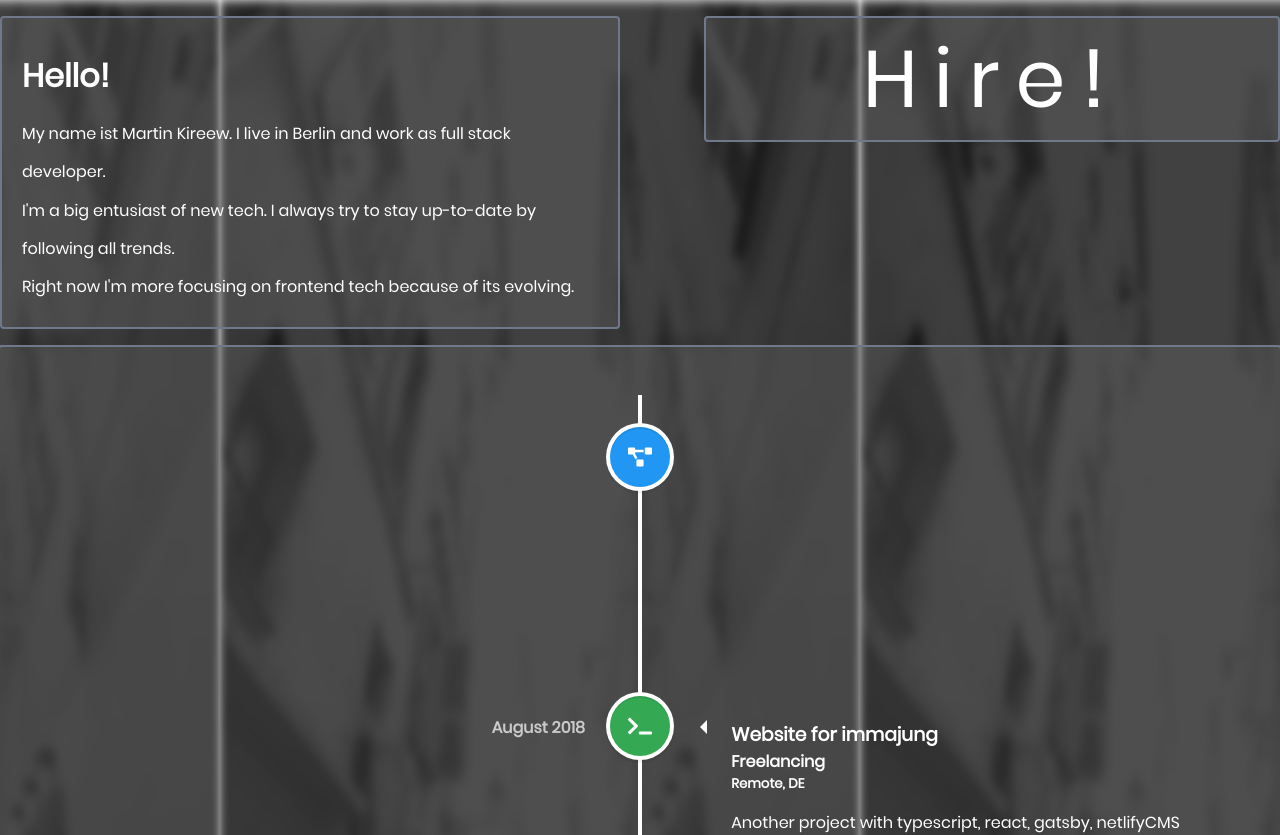
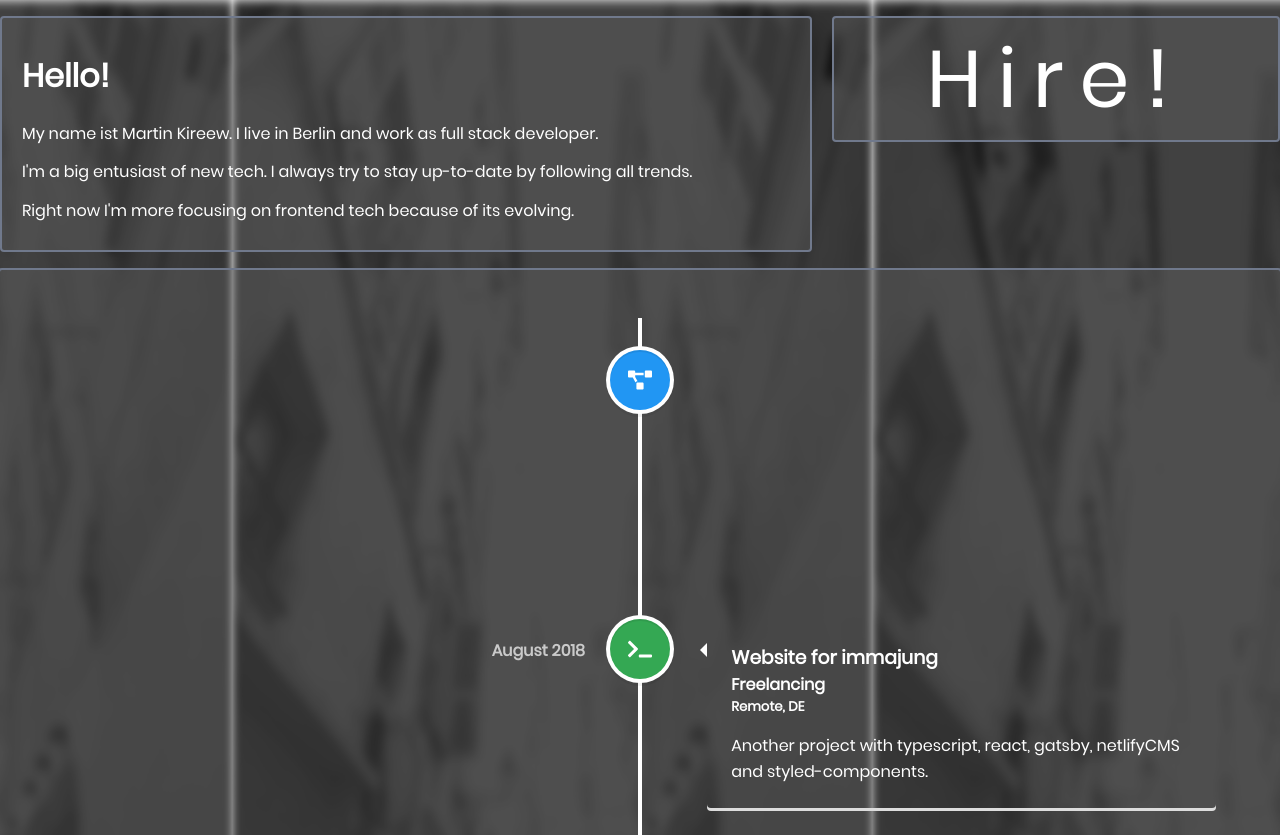
Before and after one commit to makiri1993/my-website, a React app: page / in a window 1280 px wide. Shown: the top 835 px of the page. Built offline with nearby package versions, Linux system fonts and the light colour scheme; the HTML template or start-up script is replaced by a standard one.

Commit message:
fix bordershadow color

```diff
--- a/src/definitions.ts
+++ b/src/definitions.ts
@@ -10,7 +10,7 @@ export const Border = {
 }
 export const Shadow = {
   light:
-    '4px 4px 40px 10px rgba(0, 0, 0, 0.2), 0 6px 20px 0 rgba(0, 0, 0, 0.19)'
+    '4px 4px 40px 10px rgba(255, 64, 0, 0.2), 0 6px 20px 0 rgba(255, 64, 0, 0.19)'
 }
 
 export const BackgroundColor = {
--- a/src/scenes/SinglePage.tsx
+++ b/src/scenes/SinglePage.tsx
@@ -303,7 +303,7 @@ const IntroductionContainer = styled.div`
 `
 
 const Introduction = styled.div`
-  width: 45%;
+  width: 60%;
   padding: 20px;
   justify-self: flex-start;
   line-height: 2.4;
@@ -319,7 +319,7 @@ const Introduction = styled.div`
 `
 
 const HireButton = styled.button`
-  width: 45%;
+  width: 35%;
   height: 100%;
   font-size: 5rem;
   letter-spacing: 1rem;
```
